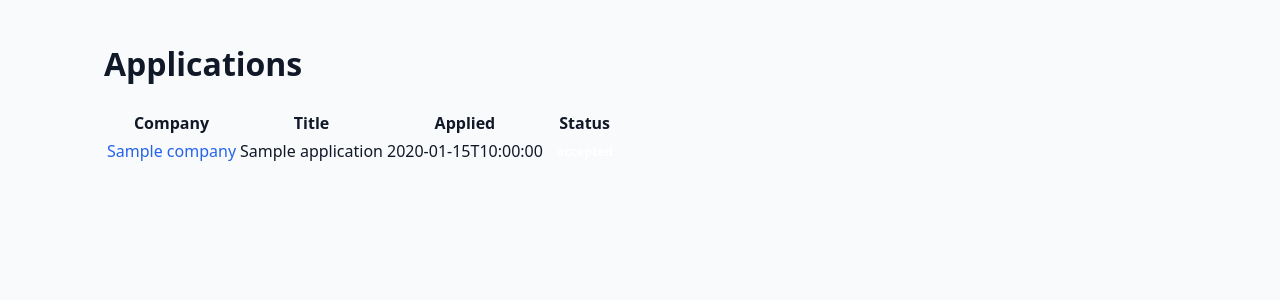
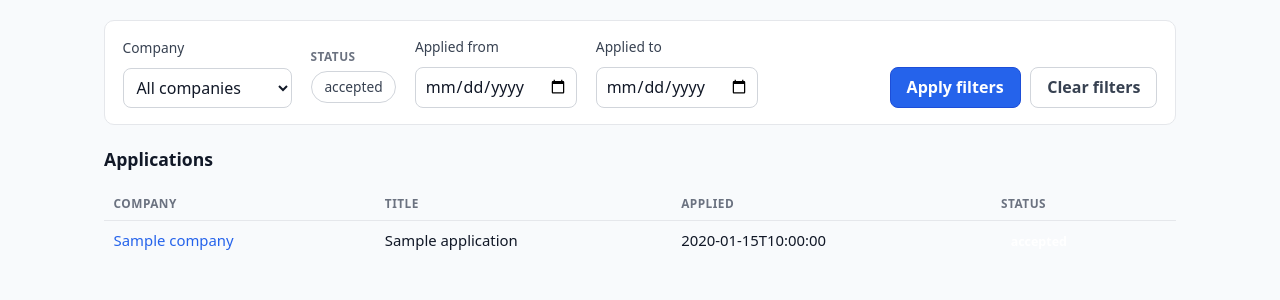
Before and after one commit to trentoneio/job-tracker, a FastAPI app: template app/templates/index.html in a window 1280 px wide. Shown: the part 68-368 px from the top of the page. Run offline with FastAPI, Linux system fonts and the light colour scheme; the template is opened without the code that fills it: most values are stand-ins (such as "Sample title", 1, 10 or a date in 2020); parts of the project's set-up code (start-up, migrations or seed data) failed here and were passed over.

Commit message:
Add filter bar re-rendering whole dashboard via HTMX
Type: feature

GET / now takes the exact S1 filter predicate as query params (company,
repeatable status, date_from/date_to — all optional; empty = everything), so
the same string later drives both CSV endpoints in S5. Malformed dates 422 via
FastAPI param validation. The dashboard form re-renders the whole page through
this GET: hx-target="body" with outerHTML (HTMX's boosted-navigation swap,
verified against htmx 2.0.11 source) plus hx-push-url so the browser URL always
matches the active query string. Without JS it degrades to a plain GET form.

The company dropdown lists distinct companies within the current slice — same
predicate as every widget below (PLAN.md §6 item 2), and unfiltered companies
are absent from the page. Filter selections are echoed back so re-renders keep
state; empty slices show 'Nothing matches these filters' vs the true no-data
empty state.

```diff
--- a/app/templates/index.html
+++ b/app/templates/index.html
@@ -1,11 +1,58 @@
 {% extends "base.html" %}
+
 {% block title %}Dashboard — Job Application Tracker{% endblock %}
+
 {% block content %}
-{# Placeholder home page: S3 replaces this with the full dashboard (§6) —
-   stat cards, waiting queue, filters and charts are NOT built here. #}
-<h1>Applications</h1>
+  {# Filter bar (§6 item 2). The form re-renders the whole page through GET /:
+     hx-target="body" + outerHTML swaps in <head> stays untouched (HTMX keeps its
+     own listener; document-level handlers survive), and hx-push-url keeps the
+     browser URL equal to this exact query string — the one S5's CSV endpoints
+     will consume. Without JS the same GET works as a plain form submission. #}
+  <form class="filter-bar" method="get" action="/"
+        hx-get="/" hx-target="body" hx-swap="outerHTML" hx-push-url="true">
+
+    <div class="filter-field">
+      <label for="company-filter">Company</label>
+      <select id="company-filter" name="company">
+        <option value="">All companies</option>
+        {% for company in companies %}
+          <option value="{{ company }}" {% if company == selected_company %}selected{% endif %}>{{ company }}</option>
+        {% endfor %}
+      </select>
+    </div>
+
+    <div class="filter-field">
+      <span id="status-filter-label" class="filter-label">Status</span>
+      <div class="chip-row" role="group" aria-labelledby="status-filter-label">
+        {% for status in statuses %}
+          <label class="chip">
+            <input type="checkbox" name="status" value="{{ status }}" {% if status in selected_statuses %}checked{% endif %}>
+            {{ status }}
+          </label>
+        {% endfor %}
+      </div>
+    </div>
+
+    <div class="filter-field">
+      <label for="date-from">Applied from</label>
+      <input id="date-from" type="date" name="date_from" value="{{ date_from_str }}">
+    </div>
+
+    <div class="filter-field">
+      <label for="date-to">Applied to</label>
+      <input id="date-to" type="date" name="date_to" value="{{ date_to_str }}">
+    </div>
+
+    <div class="filter-actions">
+      <button type="submit" class="btn btn-primary">Apply filters</button>
+      {# Plain anchor too, so "clear" works without JS. #}
+      <a class="btn btn-ghost" href="/" hx-get="/" hx-target="body" hx-swap="outerHTML" hx-push-url="true">Clear filters</a>
+    </div>
+  </form>
+
   {% if applications %}
-  <table>
+    <h2>Applications</h2>
+    <table class="table">
       <thead>
         <tr><th>Company</th><th>Title</th><th>Applied</th><th>Status</th></tr>
       </thead>
@@ -20,7 +67,9 @@
         {% endfor %}
       </tbody>
     </table>
+  {% elif is_filtered %}
+    <p class="empty-state">Nothing matches these filters. <a href="/">Clear filters</a>.</p>
   {% else %}
-  <p>No applications yet — <a href="/applications/new">add your first</a>.</p>
+    <p class="empty-state">No applications yet — <a href="/applications/new">add your first</a>.</p>
   {% endif %}
 {% endblock %}
```
Also changed, not shown: app/routes/applications.py (+41 -12 lines). Lines whose indentation alone changed are shown as unchanged.
